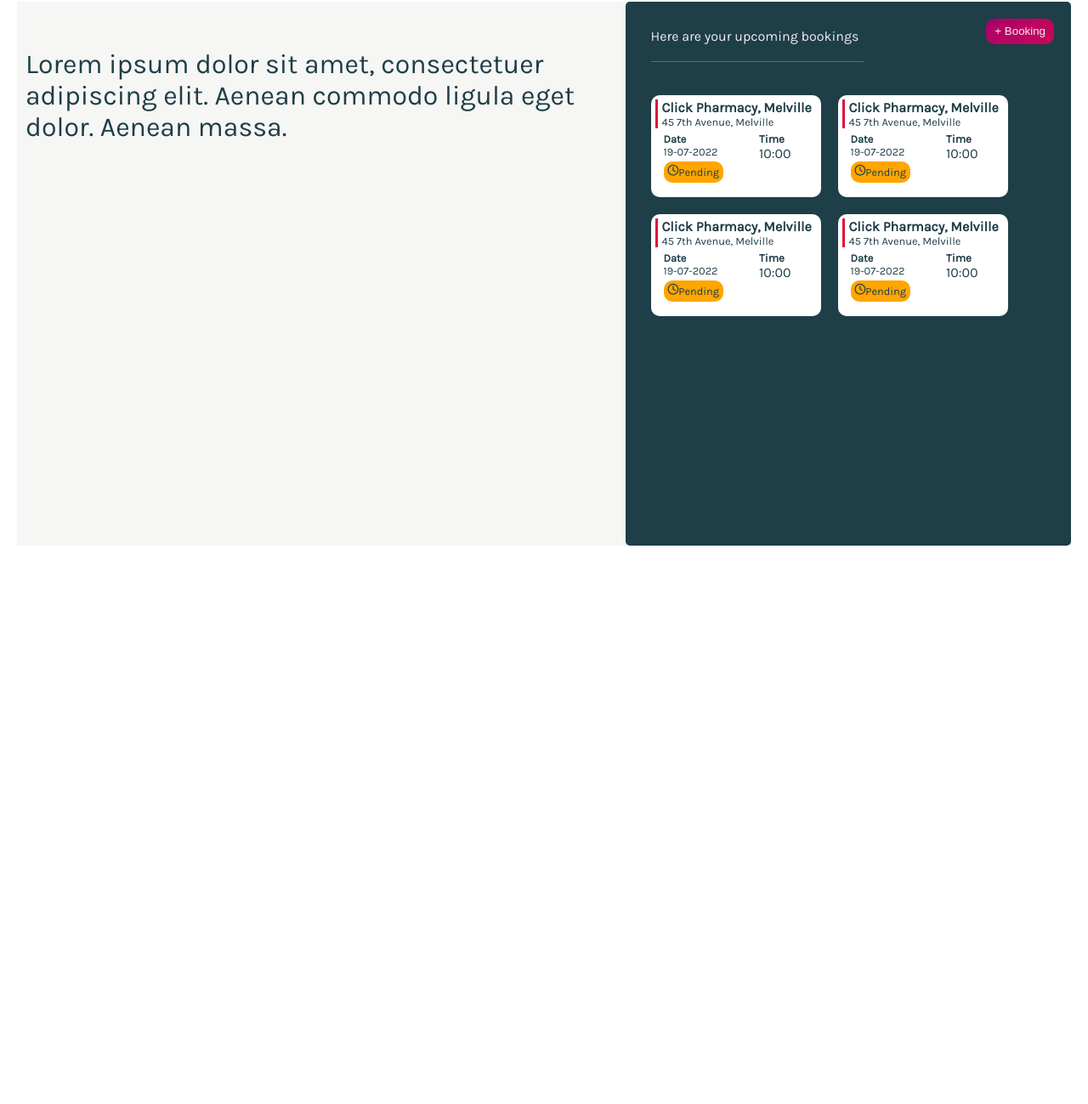
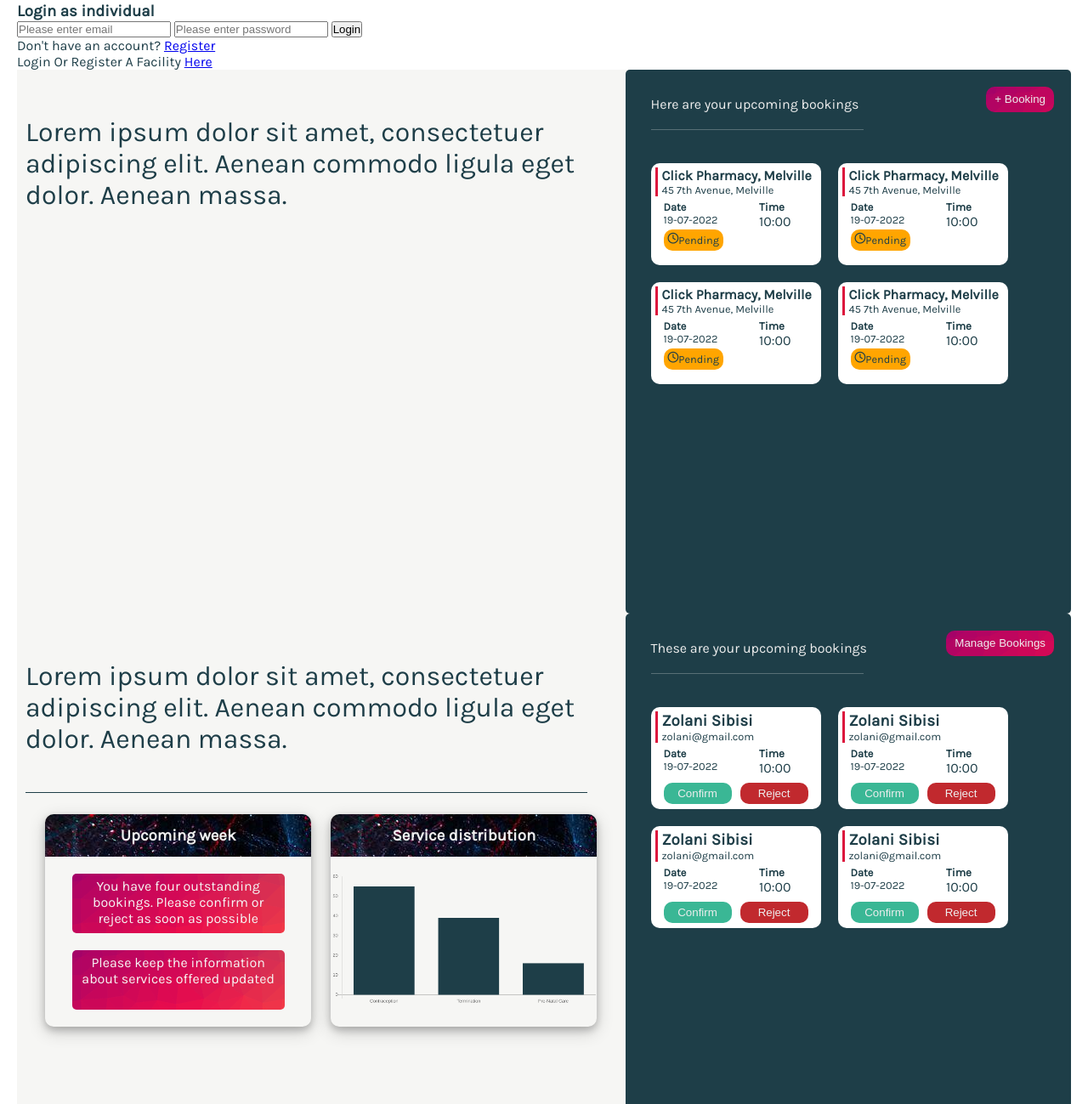
Before and after one commit to mbalindaba01/fema-frontend, a website built with Vite: page index.html in a window 1280 px wide. Shown: the part 98-1397 px from the top of the page at 85% size. Before the commit the page ends 800 px from the top, so only its background shows below. Built offline with nearby package versions, Linux system fonts and the light colour scheme; no server answers.

Commit message:
fixed css

```diff
--- a/style.css
+++ b/style.css
@@ -45,7 +45,7 @@ div.logo {
 
 
 .users {
-  display: none;
+  display: flex;
 }
 
 div.user-screen {
@@ -54,7 +54,7 @@ div.user-screen {
 }
 
 div.facility-screen {
-  display: none;
+  display: flex;
   background: #f6f6f4;
 }
 
```
